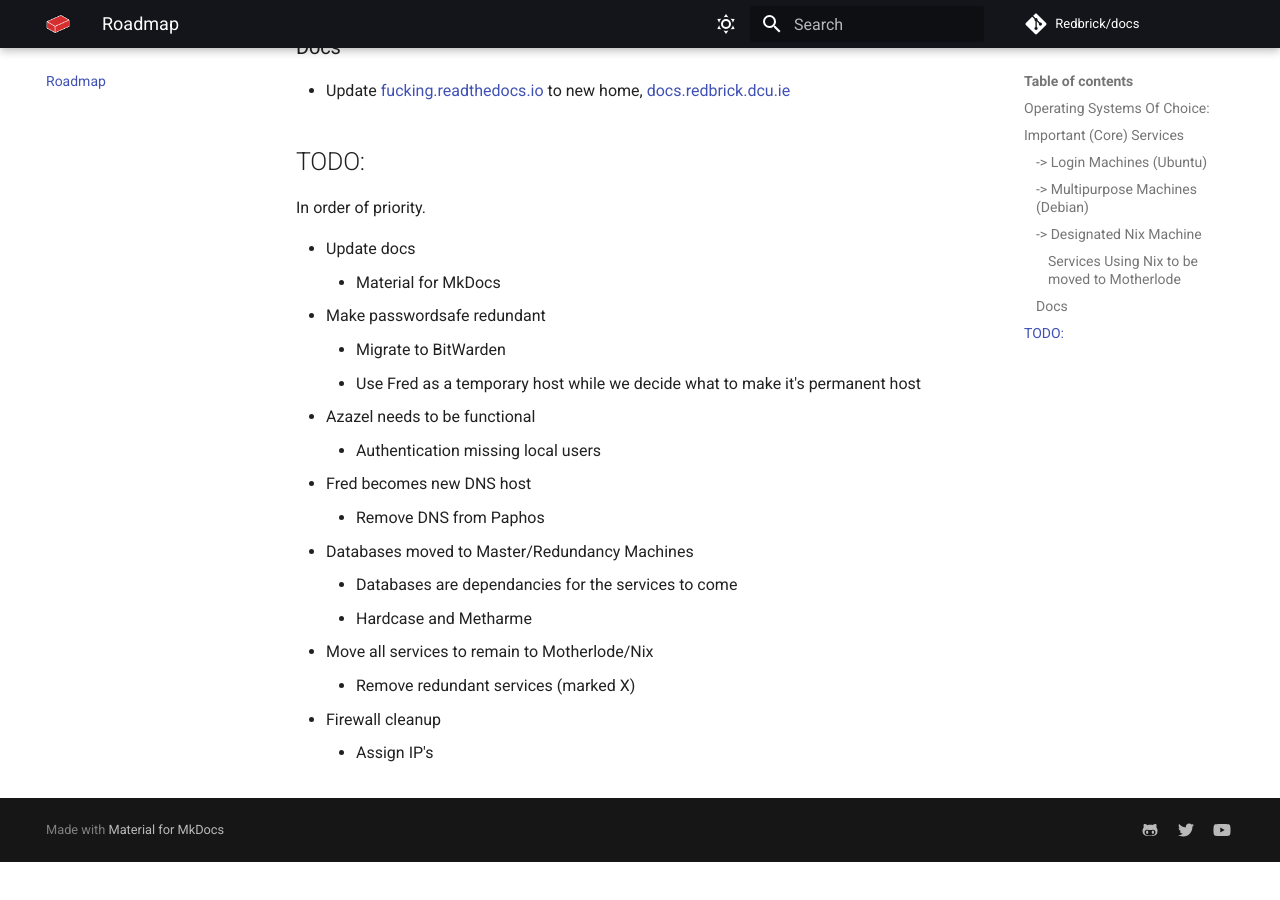
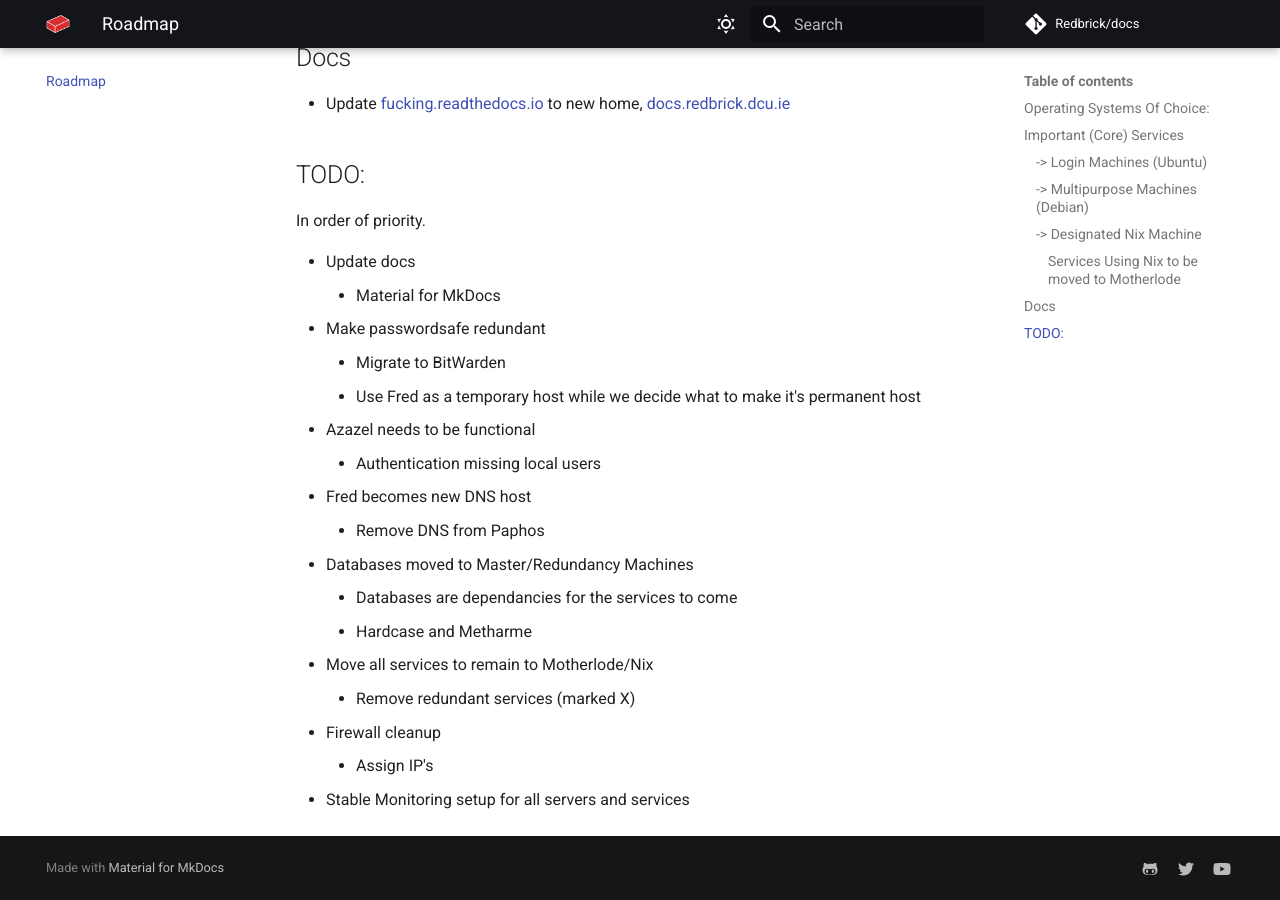
Before and after one commit to redbrick/docs, an MkDocs documentation site: the page built from docs/roadmap.md, in a window 1280 px wide and 900 px high, scrolled down 2402 px. Built offline with MkDocs 1.6.1 and Material for MkDocs 9.7.7, drawn with Linux system fonts in a browser that asks for light colours; comment, search, counter and statistics services are not loaded; before the commit the page ends 3264 px from its top, so only the background shows below that.

Commit message:
Content addition

```diff
--- a/docs/roadmap.md
+++ b/docs/roadmap.md
@@ -74,7 +74,7 @@
 - thelounge **(X)**
 - znapsend
 
-### Docs
+## Docs
 
 - Update [fucking.readthedocs.io](fucking.readthedocs.io) to new home, [docs.redbrick.dcu.ie](docs.redbrick.dcu.ie)
 
@@ -99,3 +99,4 @@
     - Remove redundant services (marked X)
 - Firewall cleanup
     - Assign IP's
+- Stable Monitoring setup for all servers and services
```
